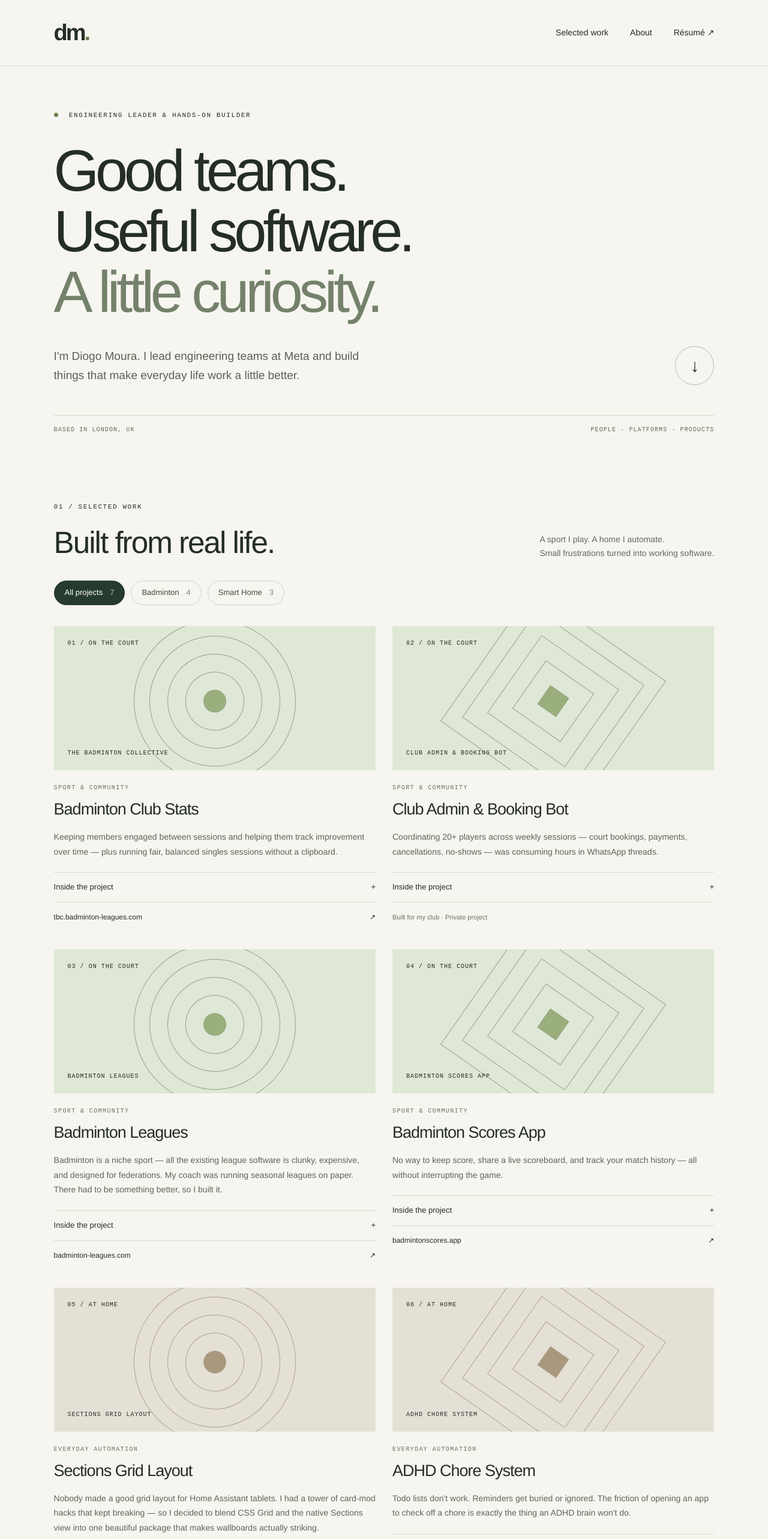
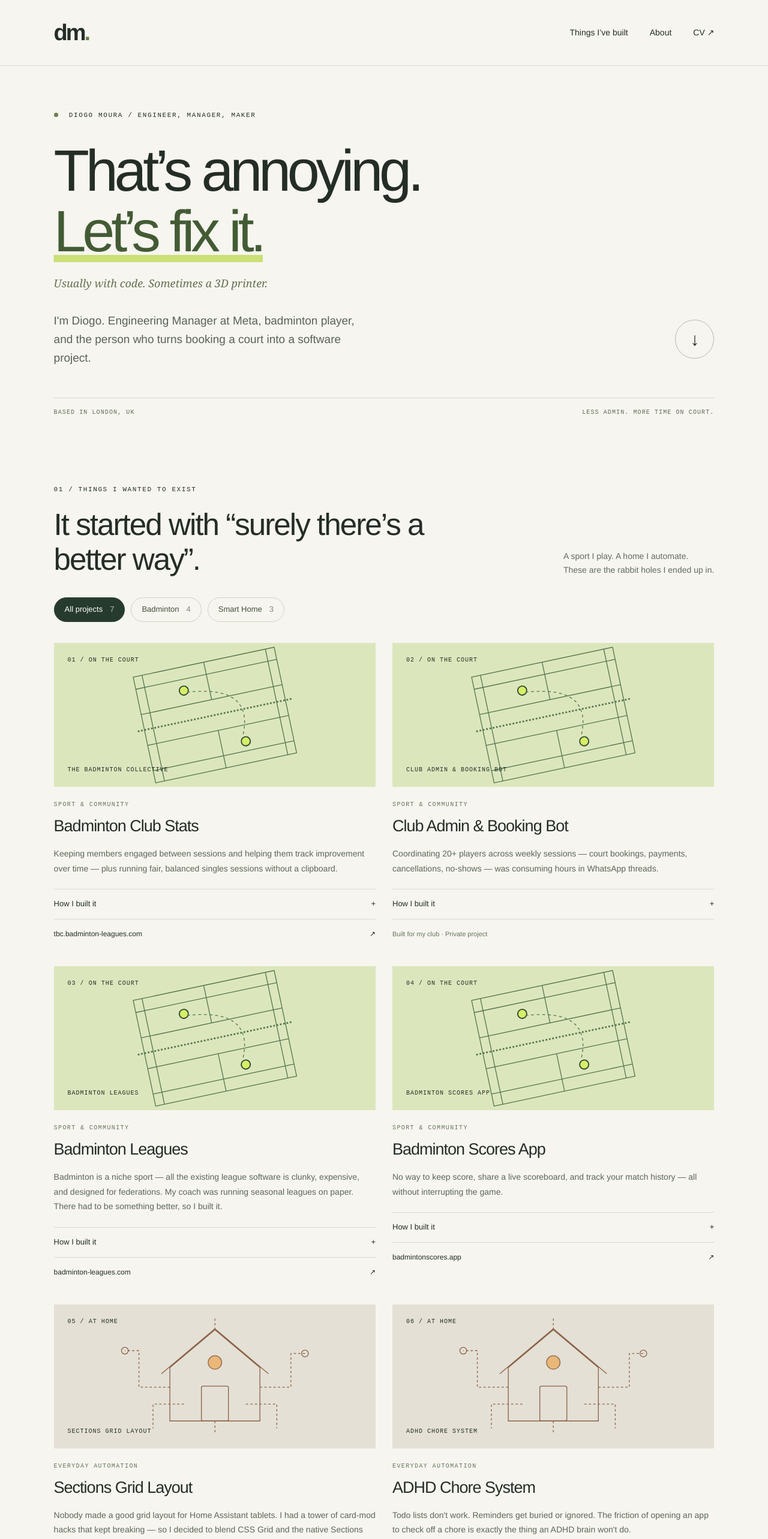
Before and after one commit to Stormsys/stormsys.github.io, a React (Create React App) app: page / in a window 1280 px wide. Shown: the top 2566 px of the page at 60% size. Built offline with nearby package versions, Linux system fonts and the light colour scheme.

Commit message:
Give portfolio a personal maker voice and hobby illustrations

```diff
--- a/src/App.scss
+++ b/src/App.scss
@@ -57,10 +57,10 @@
   line-height: 1.04;
   letter-spacing: -0.065em;
   font-weight: 500;
-  margin: 32px 0 40px;
+  margin: 32px 0 22px;
 }
 .hero h1 > span {
-  color: #74816b;
+  color: #435b35;
 }
 .hero-bottom {
   display: flex;
@@ -176,45 +176,38 @@
 .art-caption {
   text-transform: uppercase;
 }
-.art-shape {
+.project-drawing {
   position: absolute;
-  width: 270px;
-  height: 270px;
-  border: 1px solid #93a488;
-  left: 50%;
-  top: 52%;
-  transform: translate(-50%, -50%) rotate(-30deg);
-  border-radius: 50%;
+  width: 78%;
+  height: 86%;
+  left: 11%;
+  top: 7%;
+  stroke: #53764e;
+  stroke-width: 1.4;
 }
-.art-shape i {
-  position: absolute;
-  inset: 25px;
-  border: 1px solid #93a488;
-  border-radius: 50%;
+.court-drawing {
+  transform: rotate(-12deg);
 }
-.art-shape i:nth-child(2) {
-  inset: 55px;
+.court-net {
+  stroke-dasharray: 3 3;
+  stroke-width: 3;
 }
-.art-shape i:nth-child(3) {
-  inset: 85px;
+.court-player {
+  fill: #d8ee67;
+  stroke: #304b30;
+  stroke-width: 2;
 }
-.art-shape i:nth-child(4) {
-  inset: 115px;
-  background: #9aaf7c;
+.court-trail {
+  stroke-dasharray: 5 5;
 }
-.project-card:nth-child(even) .art-shape {
-  border-radius: 0;
-  transform: translate(-50%, -50%) rotate(35deg);
+.home-drawing {
+  stroke: #8b6248;
 }
-.project-card:nth-child(even) .art-shape i {
-  border-radius: 0;
+.home-circuit {
+  stroke-dasharray: 4 4;
 }
-.smarthome .art-shape,
-.smarthome .art-shape i {
-  border-color: #afa28d;
-}
-.smarthome .art-shape i:nth-child(4) {
-  background: #aa987e;
+.home-light {
+  fill: #e9b778;
 }
 .project-body {
   padding: 24px 0 0;
@@ -454,3 +447,43 @@
 .skip-link:focus {
   top: 12px;
 }
+
+.hero h1 > span {
+  text-decoration: underline;
+  text-decoration-color: #cadf75;
+  text-decoration-thickness: 0.12em;
+  text-underline-offset: 0.06em;
+}
+.hero-aside {
+  font:
+    italic 18px/1.6 Georgia,
+    serif;
+  margin: 0 0 32px;
+  color: #647052;
+}
+.off-screen {
+  border-top: 1px solid #cbd4bf;
+  margin-top: 25px;
+  padding-top: 20px;
+}
+.off-screen p {
+  margin-top: 8px;
+  font-size: 13px;
+}
+.section-heading > div {
+  max-width: 660px;
+}
+.section-heading > p {
+  min-width: 220px;
+}
+.project-art.badminton {
+  background: #dce6bc;
+}
+@media (max-width: 700px) {
+  .hero-aside {
+    font-size: 15px;
+  }
+  .hero h1 {
+    font-size: clamp(39px, 10.4vw, 70px);
+  }
+}
--- a/src/components/Footer.js
+++ b/src/components/Footer.js
@@ -4,36 +4,44 @@ export default function Footer() {
     <>
       <section id="about" className="about">
         <div>
-          <span className="eyebrow">02 / THE PERSON BEHIND THE WORK</span>
+          <span className="eyebrow">02 / A BIT ABOUT ME</span>
           <h2>
-            Engineer at heart.
+            Still an engineer.
             <br />
-            Leader by practice.
+            Even in meetings.
           </h2>
         </div>
         <div className="about-copy">
           <p>
-            I work at the intersection of people, platforms and products. At
-            Meta, I lead teams shipping Applied AI. Before that, I worked on
-            developer platforms at Checkout.com and restaurant operations at
-            Just Eat Takeaway.com.
+            My day job is helping engineers do great work. At Meta, that means
+            teams shipping Applied AI. Before that: developer platforms at
+            Checkout.com, and restaurant operations at Just Eat Takeaway.com. I
+            care about giving people room to grow, with enough direction to
+            build something that matters.
           </p>
           <p>
-            Outside work, I follow my curiosity: building apps, connecting
-            devices and finding better ways to run a badminton club. The common
-            thread is making something useful, then making it better.
+            Away from work, I wanted less badminton admin. That became booking
+            automation, league software and a watch app. At home, I connect the
+            things that don’t talk to each other and 3D-print the bits that
+            don’t exist yet. There’s usually a fairly ordinary problem behind
+            the code.
           </p>
+          <div className="off-screen">
+            <span className="eyebrow">ALSO INTO</span>
+            <p>Boxing · Board games · Photography · Travel</p>
+          </div>
           <a className="text-link" href="/cv/">
-            Explore my experience ↗
+            The career bit →
           </a>
         </div>
       </section>
       <footer className="site-footer">
         <div>
-          <span className="eyebrow">LET'S CONNECT</span>
+          <span className="eyebrow">SAY HELLO</span>
           <h2>
-            Always up for a<br />
-            good conversation.
+            Building something?
+            <br />
+            I’d like to hear about it.
           </h2>
           <a
             className="contact-link"
@@ -46,7 +54,7 @@ export default function Footer() {
           <span>Diogo Moura · London</span>
           <nav aria-label="Footer navigation">
             <a href="https://github.com/Stormsys">GitHub ↗</a>
-            <a href="/cv/">Résumé ↗</a>
+            <a href="/cv/">CV ↗</a>
             <a href="#top">Back to top ↑</a>
           </nav>
         </div>
--- a/src/components/Hero.js
+++ b/src/components/Hero.js
@@ -7,28 +7,27 @@ export default function Hero() {
           dm<span>.</span>
         </a>
         <div>
-          <a href="#projects">Selected work</a>
+          <a href="#projects">Things I’ve built</a>
           <a href="#about">About</a>
           <a href="/cv/">
-            Résumé <span aria-hidden="true">↗</span>
+            CV <span aria-hidden="true">↗</span>
           </a>
         </div>
       </nav>
       <header className="hero" id="top">
         <div className="eyebrow">
-          <span className="status-dot" /> ENGINEERING LEADER & HANDS-ON BUILDER
+          <span className="status-dot" /> DIOGO MOURA / ENGINEER, MANAGER, MAKER
         </div>
         <h1>
-          Good teams.
+          That’s annoying.
           <br />
-          Useful software.
-          <br />
-          <span>A little curiosity.</span>
+          <span>Let’s fix it.</span>
         </h1>
+        <p className="hero-aside">Usually with code. Sometimes a 3D printer.</p>
         <div className="hero-bottom">
           <p>
-            I'm Diogo Moura. I lead engineering teams at Meta and build things
-            that make everyday life work a little better.
+            I'm Diogo. Engineering Manager at Meta, badminton player, and the
+            person who turns booking a court into a software project.
           </p>
           <a
             className="round-link"
@@ -40,7 +39,7 @@ export default function Hero() {
         </div>
         <div className="hero-meta">
           <span>BASED IN LONDON, UK</span>
-          <span>PEOPLE · PLATFORMS · PRODUCTS</span>
+          <span>LESS ADMIN. MORE TIME ON COURT.</span>
         </div>
       </header>
     </>
--- a/src/components/Projects.js
+++ b/src/components/Projects.js
@@ -9,12 +9,36 @@ function ProjectCard({ project, index, group }) {
           {String(index + 1).padStart(2, "0")} /{" "}
           {group === "badminton" ? "ON THE COURT" : "AT HOME"}
         </span>
-        <div className="art-shape">
-          <i />
-          <i />
-          <i />
-          <i />
-        </div>
+        {group === "badminton" ? (
+          <svg
+            className="project-drawing court-drawing"
+            viewBox="0 0 400 220"
+            fill="none"
+          >
+            <rect x="72" y="14" width="256" height="192" />
+            <path d="M88 14v192M312 14v192M72 36h256M72 184h256M72 82h256M72 138h256M200 14v68M200 138v68" />
+            <path className="court-net" d="M60 110h280" />
+            <circle className="court-player" cx="155" cy="56" r="8" />
+            <circle className="court-player" cx="244" cy="167" r="8" />
+            <path className="court-trail" d="M160 60q120 12 81 96" />
+          </svg>
+        ) : (
+          <svg
+            className="project-drawing home-drawing"
+            viewBox="0 0 400 220"
+            fill="none"
+          >
+            <path d="M120 190V95l80-67 80 67v95zM105 106l95-80 95 80" />
+            <rect x="176" y="128" width="48" height="62" rx="3" />
+            <path
+              className="home-circuit"
+              d="M120 130H65V65h-25M280 130h55V70h25M200 28V8M200 190v24M145 160H90v43M255 160h55v43"
+            />
+            <circle cx="40" cy="65" r="6" />
+            <circle cx="360" cy="70" r="6" />
+            <circle className="home-light" cx="200" cy="86" r="12" />
+          </svg>
+        )}
         <span className="art-caption">{project.subtitle || project.name}</span>
       </div>
       <div className="project-body">
@@ -25,7 +49,7 @@ function ProjectCard({ project, index, group }) {
         <p>{project.problem}</p>
         <details>
           <summary>
-            Inside the project <span aria-hidden="true">+</span>
+            How I built it <span aria-hidden="true">+</span>
           </summary>
           <div className="project-expanded">
             <p>{project.features}</p>
@@ -75,13 +99,13 @@ export default function Projects() {
     <main id="projects" className="projects">
       <div className="section-heading">
         <div>
-          <span className="eyebrow">01 / SELECTED WORK</span>
-          <h2>Built from real life.</h2>
+          <span className="eyebrow">01 / THINGS I WANTED TO EXIST</span>
+          <h2>It started with “surely there’s a better way”.</h2>
         </div>
         <p>
           A sport I play. A home I automate.
           <br />
-          Small frustrations turned into working software.
+          These are the rabbit holes I ended up in.
         </p>
       </div>
       <div className="filter-bar" aria-label="Filter projects">
```
